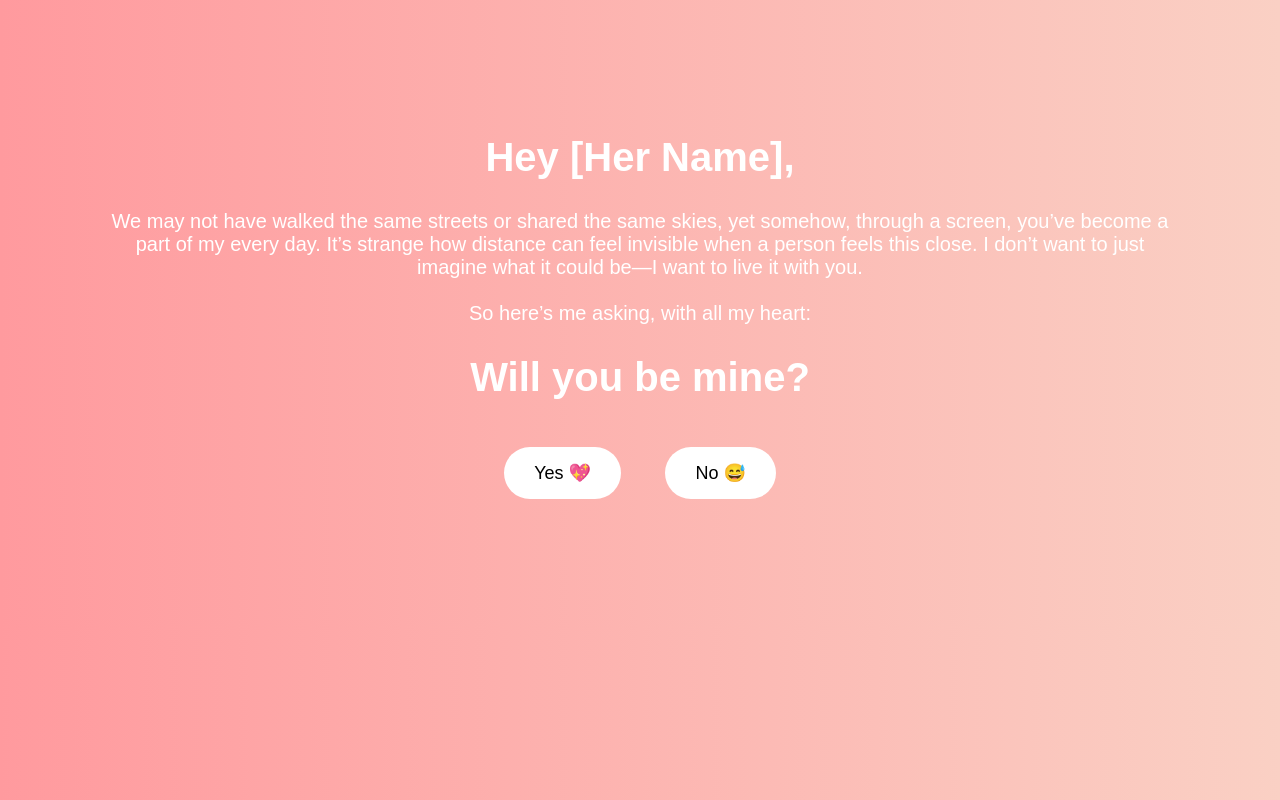
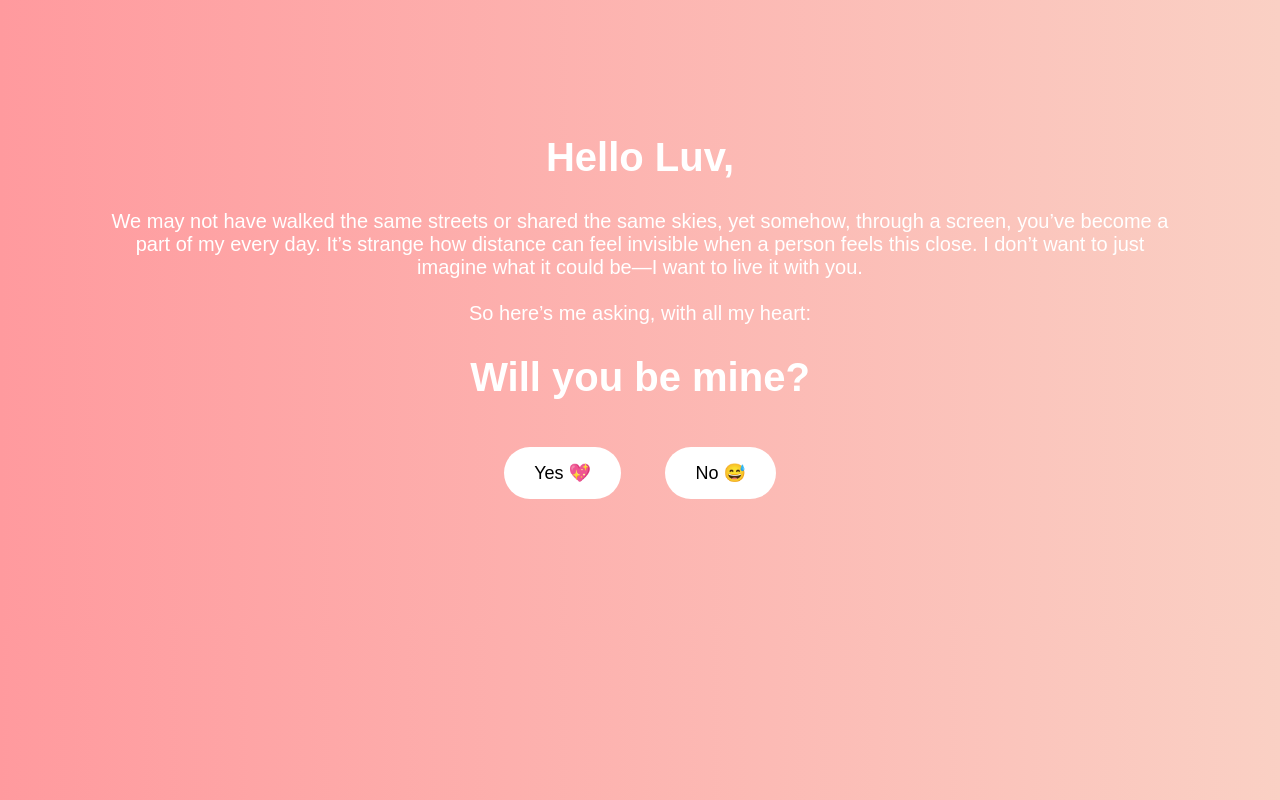
Before and after one commit to iamnezuko/Static, a plain HTML site: page index.html in a window 1280 px wide. Drawn offline with Linux system fonts and the light colour scheme.

Commit message:
Update index.html

```diff
--- a/index.html
+++ b/index.html
@@ -34,7 +34,7 @@
     </style>
 </head>
 <body>
-    <h1>Hey [Her Name],</h1>
+    <h1>Hello Luv,</h1>
     <p>We may not have walked the same streets or shared the same skies, yet somehow, through a screen, you’ve become a part of my every day.
     It’s strange how distance can feel invisible when a person feels this close.
     I don’t want to just imagine what it could be—I want to live it with you.<br><br>
```
